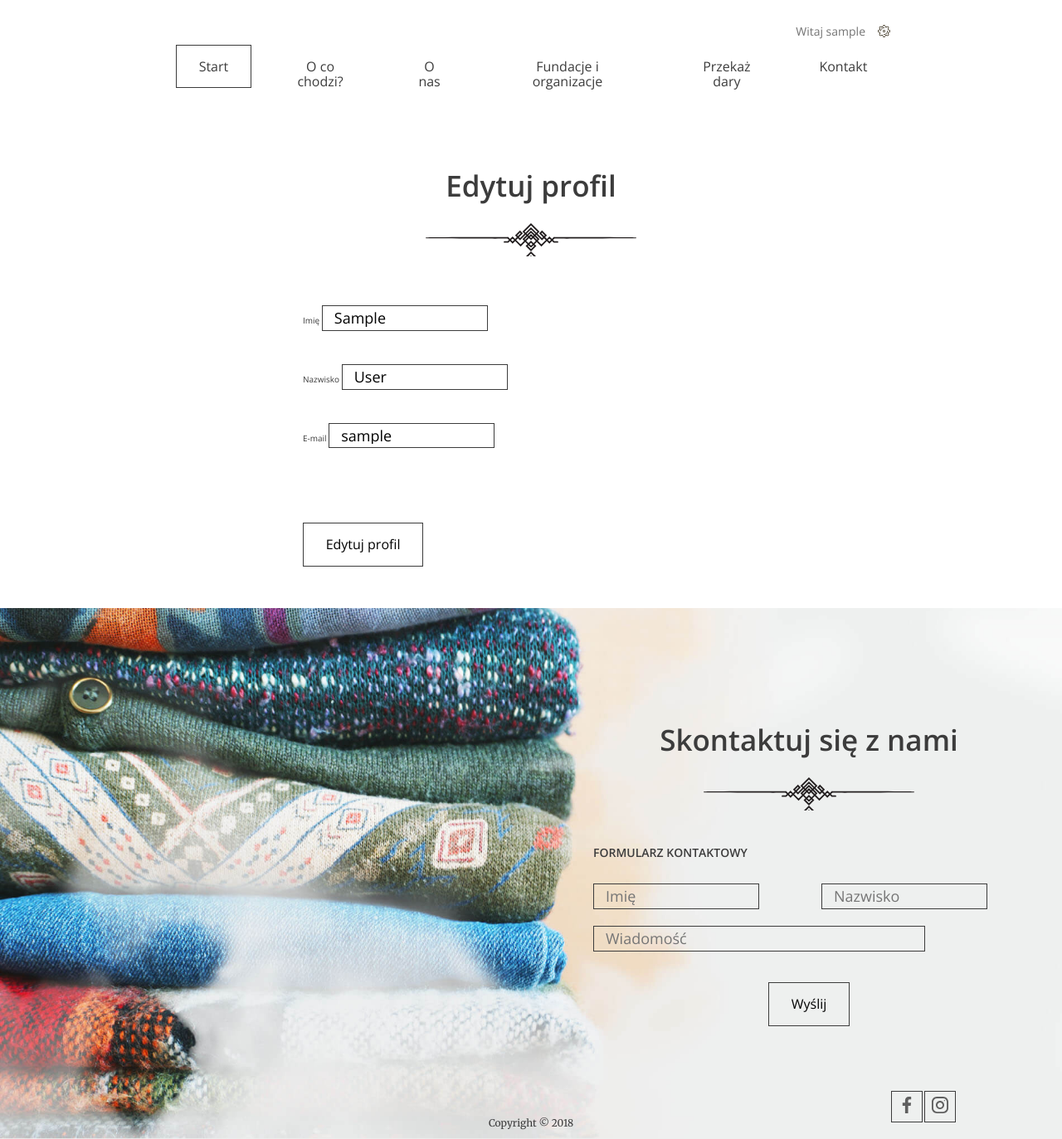
After one commit to KamilBaranowskiCZ/portfolioLab, a Django app: page /user_details/1/ in a window 1280 px wide. The commit adds this page. Shown: the whole page at 83% size. Run offline with Django 4.2, Linux system fonts and the light colour scheme; tables that the repository leaves empty hold one stand-in row (values such as "Sample post").

Commit message:
edit profile

```diff
--- a/oddam_w_dobre_rece/static/css/table.css
+++ b/oddam_w_dobre_rece/static/css/table.css
@@ -1,6 +1,7 @@
 table{
     font-size: 20px;
     border-collapse: collapse;
+    margin-bottom: 100px;
 }
 table, th, td {
     border: 1px solid;
--- /dev/null
+++ b/oddam_w_dobre_rece/templates/edit_user_profile.html
@@ -0,0 +1,41 @@
+{% extends "base.html" %}
+{% block startheader %}
+<header>
+    {% endblock %}
+    {% block endheader %}
+</header>
+{% endblock %}
+{% block content %}
+<section class="login-page" id="login-page">
+    <h2>Edytuj profil</h2>
+    <form action="" method="POST">
+        {% csrf_token %}
+        <div class="form-group">
+            <div class="input-box">
+                <span class="details">Imię</span>
+                <input type="text" value="{{user.first_name}}" name="first_name">
+            </div>
+        </div>
+        <div class="form-group">
+            <div class="input-box">
+                <span class="details">Nazwisko</span>
+                <input type="text" value="{{user.last_name}}" name="last_name">
+            </div>
+        </div>
+        <div class="form-group">
+            <div class="input-box">
+                <span class="details">E-mail</span>
+                <input type="text" value="{{user.username}}" name="username">
+            </div>
+        </div>
+        {% if error %}
+        <div class="alert alert-danger">
+            <strong>{{ error|escape }}</strong>
+        </div>
+        {% endif %}
+        <div class="form-group form-group--buttons">
+            <button class="btn" type="submit">Edytuj profil</button>
+        </div>
+    </form>
+</section>
+{% endblock %}
--- a/oddam_w_dobre_rece/templates/user_details.html
+++ b/oddam_w_dobre_rece/templates/user_details.html
@@ -12,5 +12,8 @@
 <h1>
     <a href="/change_password">Zmień hasło</a>
 </h1>
+<h1>
+    <a href="/user_details/{{user.id}}/">Edytuj profil</a>
+</h1>
 </section>
 {% endblock %}
--- a/oddam_w_dobre_rece/views.py
+++ b/oddam_w_dobre_rece/views.py
@@ -9,6 +9,7 @@ from django.contrib.auth.mixins import LoginRequiredMixin
 from django.urls import reverse_lazy
 from django.contrib.auth import get_user
 from django.core.paginator import Paginator
+from django.contrib.auth.models import User
 
 def register(request):
     if request.method == "POST":
@@ -96,7 +97,7 @@ class UserDetails(View):
 class UserDonations(View):
     def get(self, request):
         userID = get_user(self.request).id
-        donations = Donation.objects.filter(user_id=userID).order_by("is_taken")
+        donations = Donation.objects.filter(user_id=userID).order_by("is_taken","pick_up_date","pk")
         return render(request, "user_donations.html",{"donations": donations})
 
 class PickUpDonation(View):
@@ -114,3 +115,27 @@ class CancelPickUpDonation(View):
         donation.taken_date = None
         donation.save()
         return redirect("userdonations")
+
+class UserProfileEdit(View):
+    def get(self, request, user_id):
+        user = User.objects.get(id=user_id)
+        return render(request, "edit_user_profile.html", context={"user": user})
+    def post(self, request, user_id):
+        user = User.objects.get(id=user_id)
+        first_name = request.POST.get("first_name")
+        last_name = request.POST.get("last_name")
+        username = request.POST.get("username")
+        if not first_name:
+            return render(request, "edit_user_profile.html", context={"error": "Podaj imię"})
+        if not last_name:
+            return render(request, "edit_user_profile.html", context={"error": "Podaj nazwisko"})
+        if not username:
+            return render(request, "edit_user_profile.html", context={"error": "Podaj email"})
+        try:
+            user.first_name = first_name
+            user.last_name = last_name
+            user.username = username
+            user.save()
+        except:
+            return render(request, "edit_user_profile.html", context={"error": "Użytkownik o podanym mailu już istnieje "})
+        return redirect("/")
--- a/portfolioLab/urls.py
+++ b/portfolioLab/urls.py
@@ -25,6 +25,7 @@ from oddam_w_dobre_rece.views import (
     UserDonations,
     PickUpDonation,
     CancelPickUpDonation,
+    UserProfileEdit,
 )
 from oddam_w_dobre_rece.forms import UserLoginForm,PasswordChangeForm
 
@@ -62,4 +63,5 @@ urlpatterns = [
         CancelPickUpDonation.as_view(),
         name="cancelpickupdonation",
     ),
+    path("user_details/<int:user_id>/", UserProfileEdit.as_view(), name="edituserdetails"),
 ]
```
